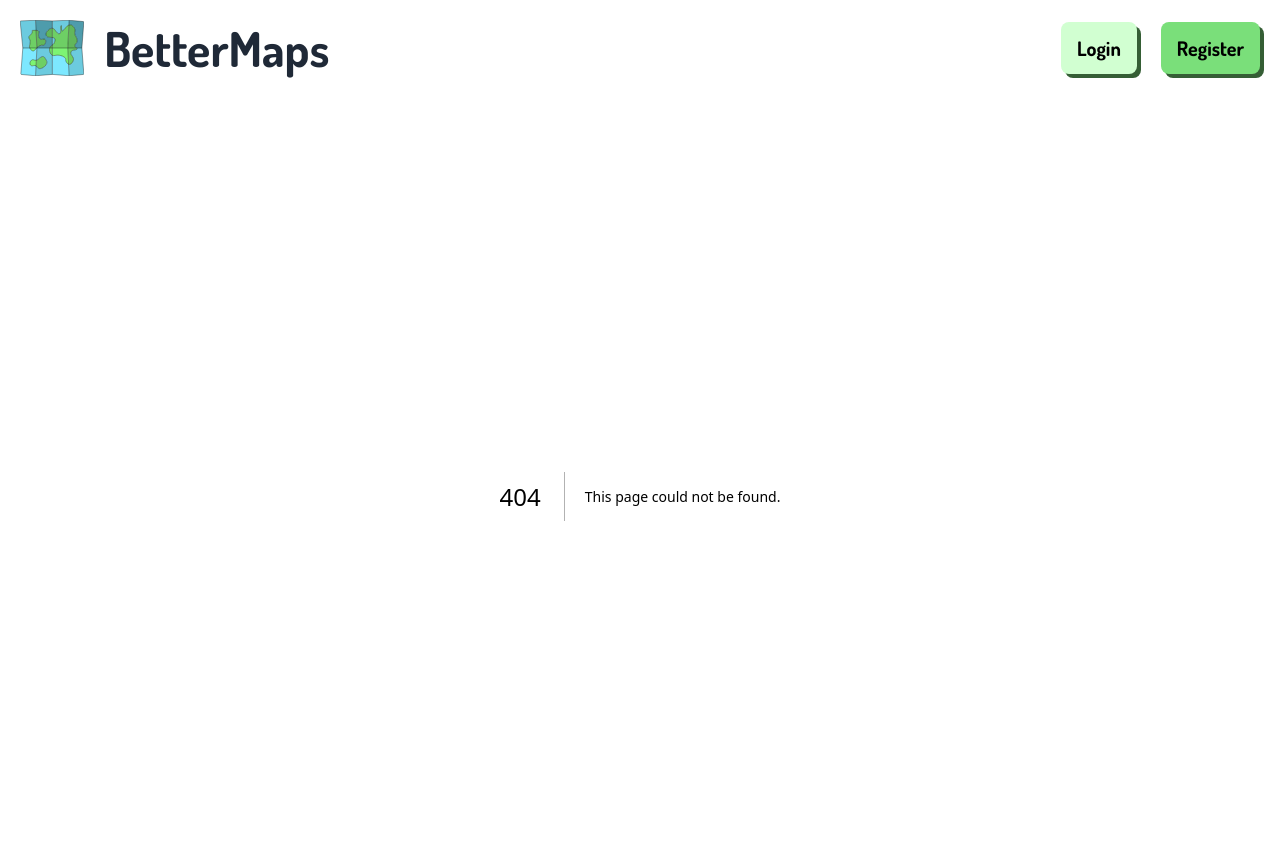
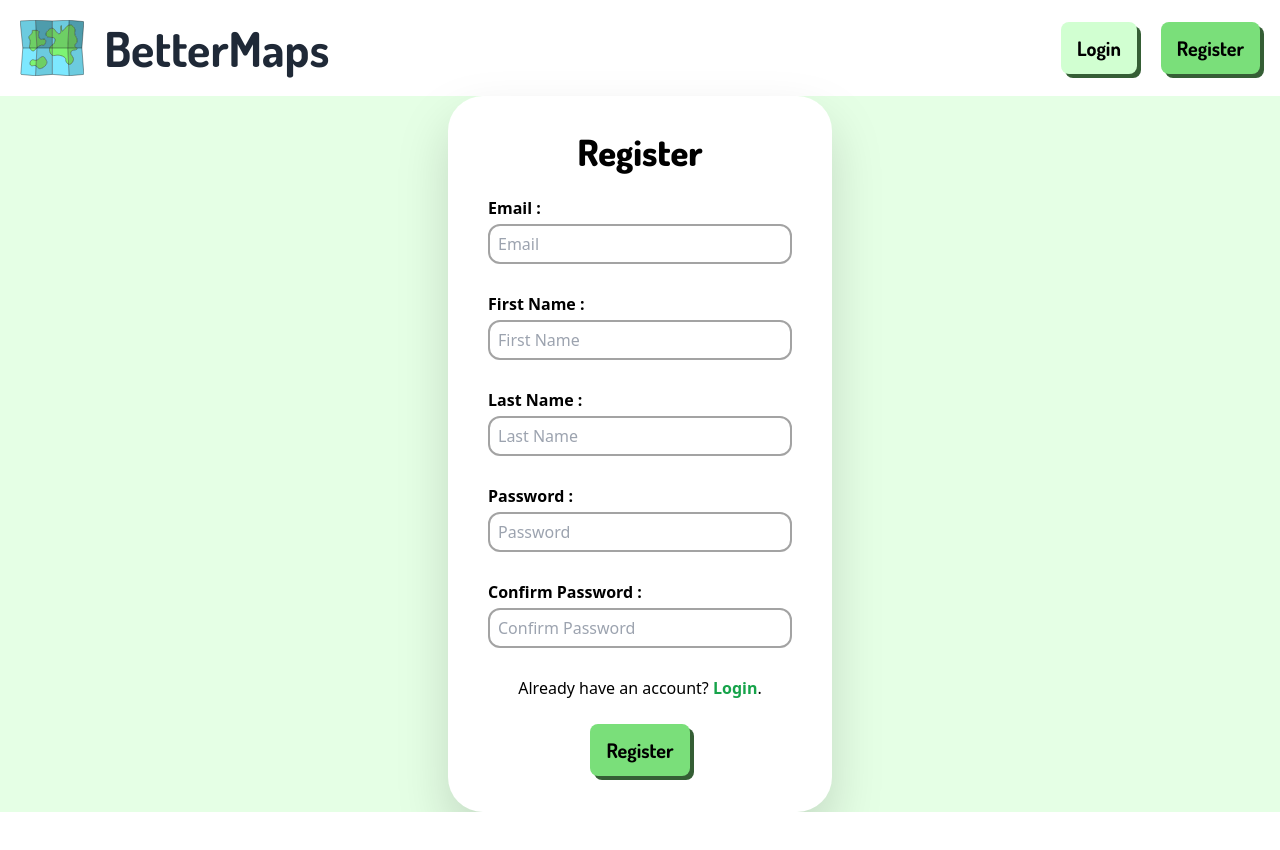
Before and after one commit to parlabarbedeMerlin/Better-Maps, a Next.js app: page /auth/register in a window 1280 px wide. Before the commit this address had no page. Shown: the top 850 px of the page. After the commit the page ends 812 px from the top, so only its background shows below. Built offline with nearby package versions, Linux system fonts and the light colour scheme.

Commit message:
page for register and verify(mail)

```diff
--- /dev/null
+++ b/src/components/PopUp.jsx
@@ -0,0 +1,27 @@
+import Button from "@/components/inputs/buttons/Button"
+import { Dialog } from "@headlessui/react"
+import clsx from "clsx"
+import { Dosis } from "next/font/google"
+
+
+// eslint-disable-next-line new-cap
+const dosis = Dosis({ subsets: ["latin"] })
+const PopUp = ({ open, onClose, clickBtn, message, success, btnText }) => (
+  <Dialog open={open} onClose={onClose}>
+    <Dialog.Overlay className="fixed inset-0 bg-black bg-opacity-30" />
+    <div className={"fixed top-1/2 left-1/2 transform -translate-x-1/2 -translate-y-1/2 flex flex-col justify-center gap-2 w-11/12 md:w-1/4 h-1/4 items-center bg-white p-10 rounded-xl"}>
+      <Dialog.Title className={clsx(dosis.className, "text-4xl font-bold")}>
+        {success ? "✅ Success" : "❌ Error"}
+      </Dialog.Title>
+      <Dialog.Description className={clsx("text-lg text-center font-semibold", { "text-green-600": success, "text-red-500": !success })}>
+        {success ? "You have been registered" : "An error occurred"} <br />
+        {message}
+      </Dialog.Description>
+      <Button type={"button"} variant={clsx({ "primary": success, "caution": !success })} onClick={clickBtn ?? onClose}>
+        {success ? btnText : "Close"}
+      </Button>
+    </div>
+  </Dialog>
+)
+
+export default PopUp
--- /dev/null
+++ b/src/components/forms/RegisterForm.jsx
@@ -0,0 +1,74 @@
+"use client"
+import PopUp from "@/components/PopUp"
+import Button from "@/components/inputs/buttons/Button"
+import TextFiled from "@/components/inputs/fields/TextField"
+import axios from "axios"
+import clsx from "clsx"
+import { Dosis } from "next/font/google"
+import Link from "next/link"
+import { useRouter } from "next/router"
+import { useState } from "react"
+
+
+// eslint-disable-next-line new-cap
+const dosis = Dosis({ subsets: ["latin"] })
+const fields = [
+  { placeholder: "Email", id: "email" },
+  { placeholder: "First Name", id: "firstName" },
+  { placeholder: "Last Name", id: "lastName" },
+  { placeholder: "Password", id: "password", type: "password" },
+  { placeholder: "Confirm Password", id: "confirmPassword", type: "password" }
+
+]
+const RegisterForm = () => {
+  const [popup, setPopup] = useState(false)
+  const [success, setSuccess] = useState(false)
+  const [message, setMessage] = useState("")
+  const router = useRouter()
+  const handleSubmit = async (e) => {
+    e.preventDefault()
+    const user = {
+      email: document.getElementById("email").value,
+      firstName: document.getElementById("firstName").value,
+      lastName: document.getElementById("lastName").value,
+      password: document.getElementById("password").value,
+      confirmPassword: document.getElementById("confirmPassword").value
+    }
+
+    try {
+      const register = await axios.post("/api/auth/register",
+        user)
+      setPopup(true)
+      setSuccess(true)
+      setMessage(register.data.message)
+    }
+    catch (error) {
+      setSuccess(false)
+      setPopup(true)
+      setMessage(error.response.data.message)
+    }
+  }
+  const handleClosePopup = () => {
+    setPopup(false)
+
+    if (success) {
+      router.push("/auth/login")
+    }
+  }
+
+  return (
+    <>
+      <PopUp open={popup} onClose={handleClosePopup} clickBtn={handleClosePopup} message={message} success={success} btnText={"Login"} />
+      <form className="bg-white px-10 py-9 rounded-[35px] flex flex-col gap-6 items-center w-11/12 drop-shadow-2xl md-20 sm:my-0 md:max-w-96 md:w-11/12 sm:w-7/12">
+        <h1 className={clsx(dosis.className, "text-4xl font-extrabold")}>Register</h1>
+        {fields.map((field) => (
+          <TextFiled key={field.id} {...field} />
+        ))}
+        <p>Already have an account? <Link href="/auth/login" className="text-green-600 font-bold">Login</Link>.</p>
+        <Button className={dosis.className} type="button" onClick={handleSubmit} >Register</Button>
+      </form>
+    </>
+  )
+}
+
+export default RegisterForm
--- /dev/null
+++ b/src/components/inputs/fields/TextField.jsx
@@ -0,0 +1,8 @@
+const Filed = ({ label, placeholder, id, name, ...props }) => (
+  <div className="w-full">
+    <label className="font-semibold" htmlFor={id}>{label ?? placeholder} :</label>
+    <input className="h-10 w-full p-2 my-1 rounded-xl border-2 border-neutral-400 outline outline-0  focus:border-green-300 focus:outline-4 outline-offset-0 focus:outline-offset-2 outline-green-300 transition-all duration-500" name={name ?? id} id={id} placeholder={placeholder ?? label} {...props} />
+  </div>
+)
+
+export default Filed
--- /dev/null
+++ b/src/pages/auth/register.jsx
@@ -0,0 +1,7 @@
+import RegisterForm from "@/components/forms/RegisterForm"
+const Register = () => (
+  <main className="flex-1 bg-[#E5FFE5] flex justify-center items-center">
+    <RegisterForm />
+  </main>
+)
+export default Register
--- /dev/null
+++ b/src/pages/auth/verify/[token].jsx
@@ -0,0 +1,39 @@
+"use client"
+import PopUp from "@/components/PopUp"
+import Button from "@/components/inputs/buttons/Button"
+import axios from "axios"
+import { useRouter } from "next/router"
+import { useState } from "react"
+
+const Verify = () => {
+  const [popup, setPopup] = useState(false)
+  const [message, setMessage] = useState("")
+  const router = useRouter()
+  const { token } = router.query
+  const handleVerify = async () => {
+    try {
+      await axios.post("/api/auth/verifyMail", { token })
+      router.push("/auth/login")
+    }
+    catch (error) {
+      setPopup(true)
+      setMessage(error.response.data.message)
+    }
+  }
+  const handleClosePopup = () => {
+    setPopup(false)
+  }
+
+  return (
+    <>
+      <div className="flex-1 bg-[#E5FFE5] flex justify-center items-center">
+        <PopUp open={popup} onClose={handleClosePopup} message={message} success={false} clickBtn={handleClosePopup} btnText="Close" />
+        <Button className="py-5" type={"button"} onClick={handleVerify}>
+          Verify
+        </Button>
+      </div>
+    </>
+  )
+}
+
+export default Verify
```
